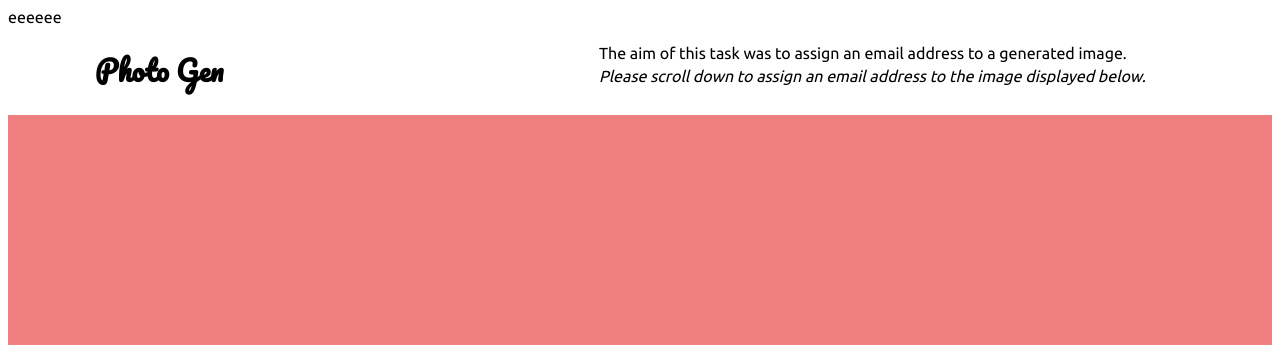
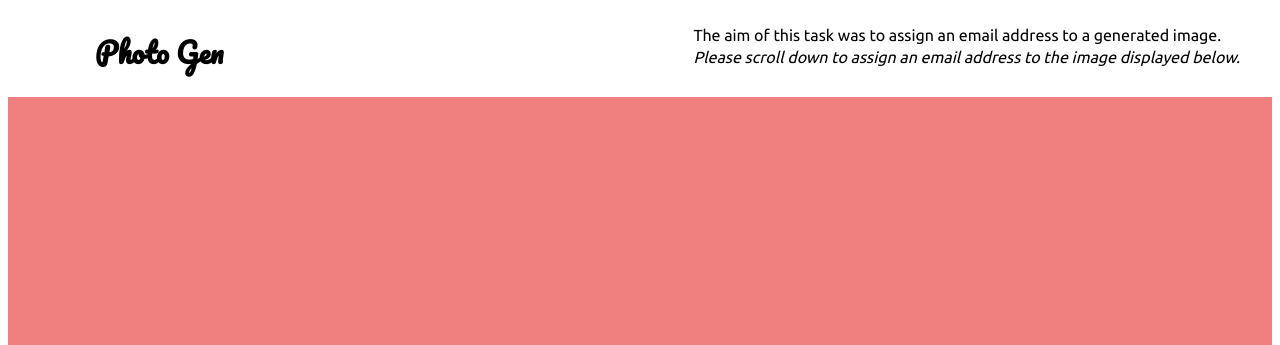
Before and after one commit to Wilber30/array-reflection, a plain HTML site: page index.html in a window 1280 px wide. Shown: the top 345 px of the page. Drawn offline with Linux system fonts and the light colour scheme; no server answers.

Commit message:
- Adds flexbox to header content.

```diff
--- a/SCSS/sections/_header.scss
+++ b/SCSS/sections/_header.scss
@@ -19,10 +19,12 @@
   position: relative;
 }
 
+.header_contents {
+  display: flex;
+  justify-content: space-between;
+}
+
 .about_task {
   display: none;
-  position: absolute;
-  top: -40%;
-  right: 10%;
   line-height: 1.4rem;
 }
--- a/index.html
+++ b/index.html
@@ -10,18 +10,21 @@
   <link rel="stylesheet" type="text/css" href="SCSS/style.css">
 
 </head>
-eeeeee
+
 <body>
 
   <header>
     <div id="header_wrapper">
       <div class="container">
-        <h3 class="logo"><a href="../index.html">Photo Gen</a></h3>
-        <div class="about_task">
-          <p>The aim of this task was to assign an email address to a generated image.<br>
-            <i>Please <a href="#mid_section">scroll down</a> to assign an email address to the image displayed below.</i>
-          </p>
+        <div class="header_contents">
+          <h3 class="logo"><a href="../index.html">Photo Gen</a></h3>
+          <div class="about_task">
+            <p>The aim of this task was to assign an email address to a generated image.<br>
+              <i>Please <a href="#mid_section">scroll down</a> to assign an email address to the image displayed below.</i>
+            </p>
+          </div>
         </div>
+
       </div>
     </div>
   </header>
```
Also changed, not shown: SCSS/sections/_header.css, SCSS/style.css, SCSS/style.scss (line endings or trailing spaces), 2 other files.
